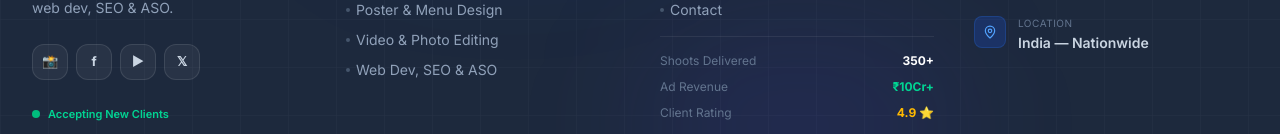
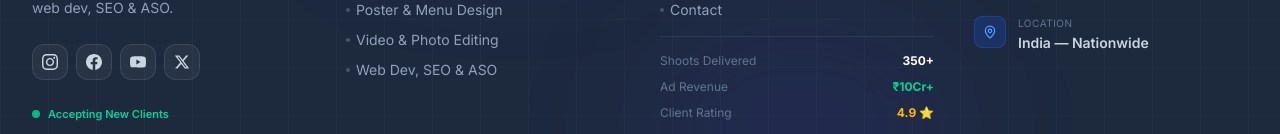
Before and after one commit to sutharparemeshwer-ai/shreebajar, a React (Vite) app: page /contact in a window 1280 px wide. Shown: the part 2533-2667 px from the top of the page. Built offline with nearby package versions, Linux system fonts and the light colour scheme.

Commit message:
Replace fallback emojis with authentic SVG vector logos for Instagram, Facebook, YouTube, and X in Footer

```diff
--- a/src/components/Footer.jsx
+++ b/src/components/Footer.jsx
@@ -22,10 +22,42 @@ const Footer = () => {
   ];
 
   const socials = [
-    { symbol: '📸', name: 'Instagram', color: 'hover:bg-pink-600' },
-    { symbol: 'f',  name: 'Facebook',  color: 'hover:bg-blue-700' },
-    { symbol: '▶',  name: 'YouTube',   color: 'hover:bg-red-600'  },
-    { symbol: '𝕏',  name: 'Twitter X', color: 'hover:bg-neutral-700' },
+    {
+      name: 'Instagram',
+      color: 'hover:bg-gradient-to-tr hover:from-amber-500 hover:via-pink-500 hover:to-purple-600',
+      icon: (
+        <svg className="w-4 h-4 fill-current" viewBox="0 0 24 24">
+          <path d="M12 2.163c3.204 0 3.584.012 4.85.07 3.252.148 4.771 1.691 4.919 4.919.058 1.265.069 1.645.069 4.849 0 3.205-.012 3.584-.069 4.849-.149 3.225-1.664 4.771-4.919 4.919-1.266.058-1.644.07-4.85.07-3.204 0-3.584-.012-4.849-.07-3.26-.149-4.771-1.699-4.919-4.92-.058-1.265-.07-1.644-.07-4.849 0-3.204.013-3.583.07-4.849.149-3.227 1.664-4.771 4.919-4.919 1.266-.057 1.645-.069 4.849-.069zm0-2.163c-3.259 0-3.667.014-4.947.072-4.358.2-6.78 2.618-6.98 6.98-.059 1.281-.073 1.689-.073 4.948 0 3.259.014 3.668.072 4.948.2 4.358 2.618 6.78 6.98 6.98 1.281.058 1.689.072 4.948.072 3.259 0 3.668-.014 4.948-.072 4.354-.2 6.782-2.618 6.979-6.98.059-1.28.073-1.689.073-4.948 0-3.259-.014-3.667-.072-4.947-.196-4.354-2.617-6.78-6.979-6.98-1.281-.059-1.69-.073-4.949-.073zm0 5.838c-3.403 0-6.162 2.759-6.162 6.162s2.759 6.163 6.162 6.163 6.162-2.759 6.162-6.163c0-3.403-2.759-6.162-6.162-6.162zm0 10.162c-2.209 0-4-1.79-4-4 0-2.209 1.791-4 4-4s4 1.791 4 4c0 2.21-1.791 4-4 4zm6.406-11.845c-.796 0-1.441.645-1.441 1.44s.645 1.44 1.441 1.44c.795 0 1.439-.645 1.439-1.44s-.644-1.44-1.439-1.44z"/>
+        </svg>
+      )
+    },
+    {
+      name: 'Facebook',
+      color: 'hover:bg-blue-600',
+      icon: (
+        <svg className="w-4 h-4 fill-current" viewBox="0 0 24 24">
+          <path d="M24 12.073c0-6.627-5.373-12-12-12s-12 5.373-12 12c0 5.99 4.388 10.954 10.125 11.854v-8.385H7.078v-3.47h3.047V9.43c0-3.007 1.792-4.669 4.533-4.669 1.312 0 2.686.235 2.686.235v2.953H15.83c-1.491 0-1.956.925-1.956 1.874v2.25h3.328l-.532 3.47h-2.796v8.385C19.612 23.027 24 18.062 24 12.073z"/>
+        </svg>
+      )
+    },
+    {
+      name: 'YouTube',
+      color: 'hover:bg-red-600',
+      icon: (
+        <svg className="w-4 h-4 fill-current" viewBox="0 0 24 24">
+          <path d="M23.498 6.186a3.016 3.016 0 0 0-2.122-2.136C19.505 3.545 12 3.545 12 3.545s-7.505 0-9.377.505A3.017 3.017 0 0 0 .502 6.186C0 8.07 0 12 0 12s0 3.93.502 5.814a3.016 3.016 0 0 0 2.122 2.136c1.871.505 9.376.505 9.376.505s7.505 0 9.377-.505a3.015 3.015 0 0 0 2.122-2.136C24 15.93 24 12 24 12s0-3.93-.502-5.814zM9.545 15.568V8.432L15.818 12l-6.273 3.568z"/>
+        </svg>
+      )
+    },
+    {
+      name: 'Twitter X',
+      color: 'hover:bg-neutral-700',
+      icon: (
+        <svg className="w-4 h-4 fill-current" viewBox="0 0 24 24">
+          <path d="M18.244 2.25h3.308l-7.227 8.26 8.502 11.24H16.17l-5.214-6.817L4.99 21.75H1.68l7.73-8.835L1.254 2.25H8.08l4.713 6.231zm-1.161 17.52h1.833L7.084 4.126H5.117z"/>
+        </svg>
+      )
+    },
   ];
 
   return (
@@ -85,9 +117,9 @@ const Footer = () => {
                   href="#"
                   aria-label={s.name}
                   title={s.name}
-                  className={`w-9 h-9 rounded-xl border border-white/10 bg-white/5 flex items-center justify-center text-slate-300 text-[13px] font-bold transition-all duration-200 ${s.color} hover:border-transparent hover:text-white hover:scale-110`}
+                  className={`w-9 h-9 rounded-xl border border-white/10 bg-white/5 flex items-center justify-center text-slate-300 transition-all duration-200 ${s.color} hover:border-transparent hover:text-white hover:scale-110`}
                 >
-                  {s.symbol}
+                  {s.icon}
                 </a>
               ))}
             </div>
```
